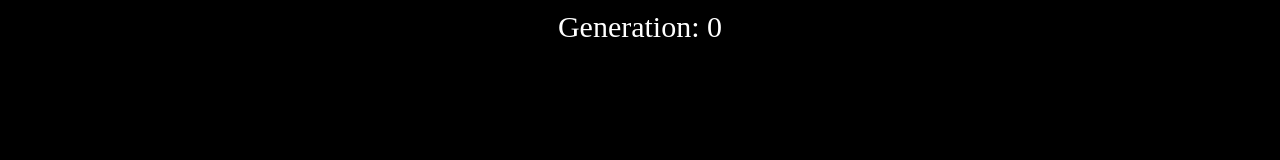
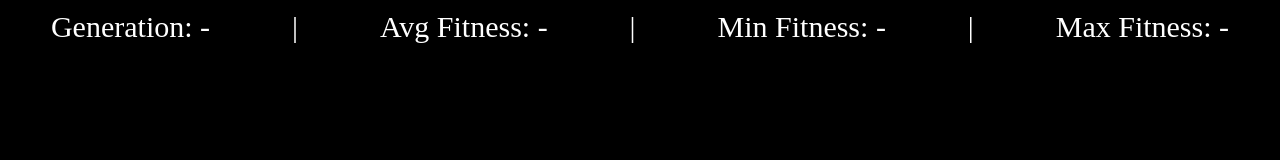
Before and after one commit to BenShelton/node-gamer, a website: page nes/index.html in a window 1280 px wide. Drawn offline with nearby package versions, Linux system fonts and the light colour scheme; no server answers.

Commit message:
display more metadata on webpage

```diff
--- a/nes/index.html
+++ b/nes/index.html
@@ -19,7 +19,7 @@
     span {
       flex: 1 0 auto;
       text-align: center;
-      margin: 0 10px;
+      margin: 0 5px;
     }
     #details {
       display: flex;
@@ -45,7 +45,13 @@
 </head>
 <body>
   <div id="details">
-    <span id="generation">Generation: 0</span>
+    <span id="generation">Generation: -</span>
+    <span>|</span>
+    <span id="fitness-avg">Avg Fitness: -</span>
+    <span>|</span>
+    <span id="fitness-min">Min Fitness: -</span>
+    <span>|</span>
+    <span id="fitness-max">Max Fitness: -</span>
   </div>
   <div id="wrapper">
     <canvas id="screen" width="256" height="240"></canvas>
@@ -59,8 +65,14 @@
 
     // metadata
     const generation = document.getElementById('generation');
+    const fitnessAvg = document.getElementById('fitness-avg');
+    const fitnessMin = document.getElementById('fitness-min');
+    const fitnessMax = document.getElementById('fitness-max');
     socket.on('meta', meta => {
       generation.innerText = `Generation: ${meta.generation}`;
+      fitnessAvg.innerText = `Avg Fitness: ${meta.average}`;
+      fitnessMin.innerText = `Min Fitness: ${meta.min}`;
+      fitnessMax.innerText = `Max Fitness: ${meta.max}`;
     })
 
     // image visualisation
```
